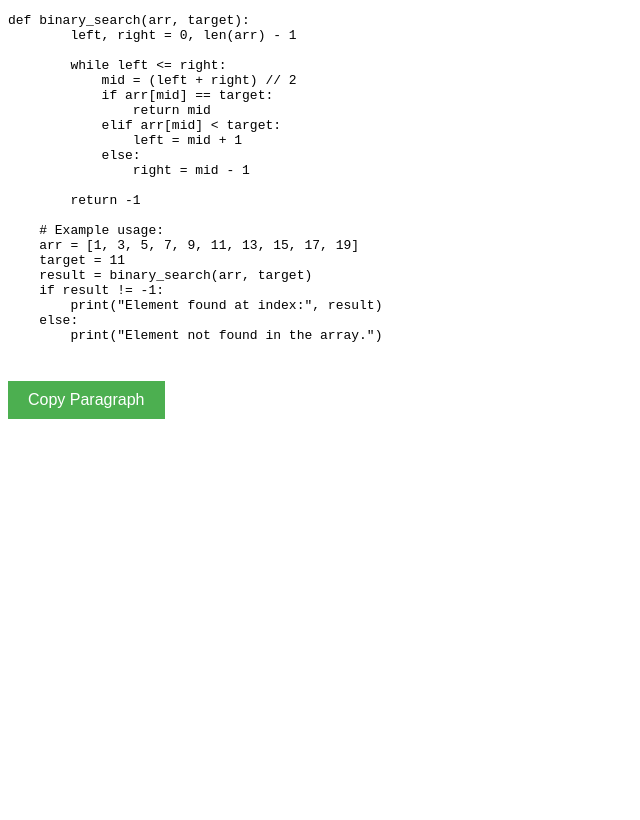
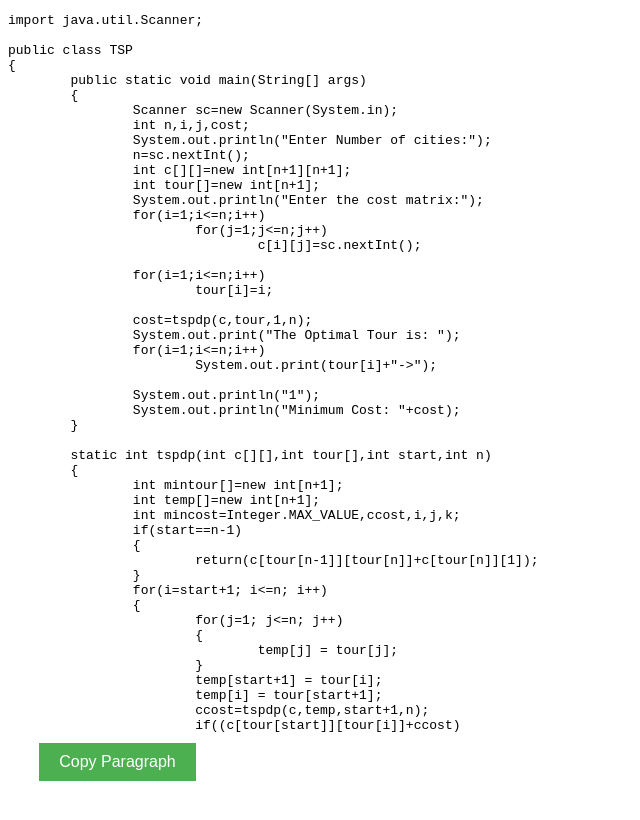
Before and after one commit to lokesh-232/prc, a plain HTML site: page index.html in a window 1280 px wide. Shown: the whole page, without its empty margins (0-640 px from the left). Drawn offline with Linux system fonts and the light colour scheme.

Commit message:
Update index.html

```diff
--- a/index.html
+++ b/index.html
@@ -20,28 +20,67 @@
     </style>
 </head>
 <body>
-    <pre id="paragraph">def binary_search(arr, target):
-        left, right = 0, len(arr) - 1
+    <pre id="paragraph">import java.util.Scanner;
 
-        while left <= right:
-            mid = (left + right) // 2
-            if arr[mid] == target:
-                return mid
-            elif arr[mid] < target:
-                left = mid + 1
-            else:
-                right = mid - 1
+public class TSP
+{
+	public static void main(String[] args)
+	{
+		Scanner sc=new Scanner(System.in);
+        	int n,i,j,cost;
+        	System.out.println("Enter Number of cities:");
+        	n=sc.nextInt();
+        	int c[][]=new int[n+1][n+1];
+        	int tour[]=new int[n+1];
+        	System.out.println("Enter the cost matrix:");
+        	for(i=1;i<=n;i++)
+        		for(j=1;j<=n;j++)
+                		c[i][j]=sc.nextInt();
 
-        return -1
+        	for(i=1;i<=n;i++)
+        		tour[i]=i;
 
-    # Example usage:
-    arr = [1, 3, 5, 7, 9, 11, 13, 15, 17, 19]
-    target = 11
-    result = binary_search(arr, target)
-    if result != -1:
-        print("Element found at index:", result)
-    else:
-        print("Element not found in the array.")
+        	cost=tspdp(c,tour,1,n);
+	    	System.out.print("The Optimal Tour is: ");
+	    	for(i=1;i<=n;i++)
+	     		System.out.print(tour[i]+"->");
+
+	    	System.out.println("1");
+	    	System.out.println("Minimum Cost: "+cost);
+    	}
+
+    	static int tspdp(int c[][],int tour[],int start,int n)
+    	{
+        	int mintour[]=new int[n+1];
+        	int temp[]=new int[n+1];
+        	int mincost=Integer.MAX_VALUE,ccost,i,j,k;
+       		if(start==n-1)
+        	{
+            		return(c[tour[n-1]][tour[n]]+c[tour[n]][1]);
+        	}
+        	for(i=start+1; i<=n; i++)
+        	{
+            		for(j=1; j<=n; j++)
+            		{
+            			temp[j] = tour[j];
+            		}
+            		temp[start+1] = tour[i];
+	        	temp[i] = tour[start+1];
+	        	ccost=tspdp(c,temp,start+1,n);
+	        	if((c[tour[start]][tour[i]]+ccost)<mincost)
+	        	{
+	        		mincost=c[tour[start]][tour[i]]+ccost;
+	            		for(k=1; k<=n; k++)
+	            			mintour[k] = temp[k];
+	        	}
+        	}
+        	for(i=1; i<=n; i++)
+           		tour[i] = mintour[i];
+
+        	return mincost;
+    	}
+}
+
     </pre>
     <button id="copyButton" onclick="copyParagraph()">Copy Paragraph</button>
 
```
